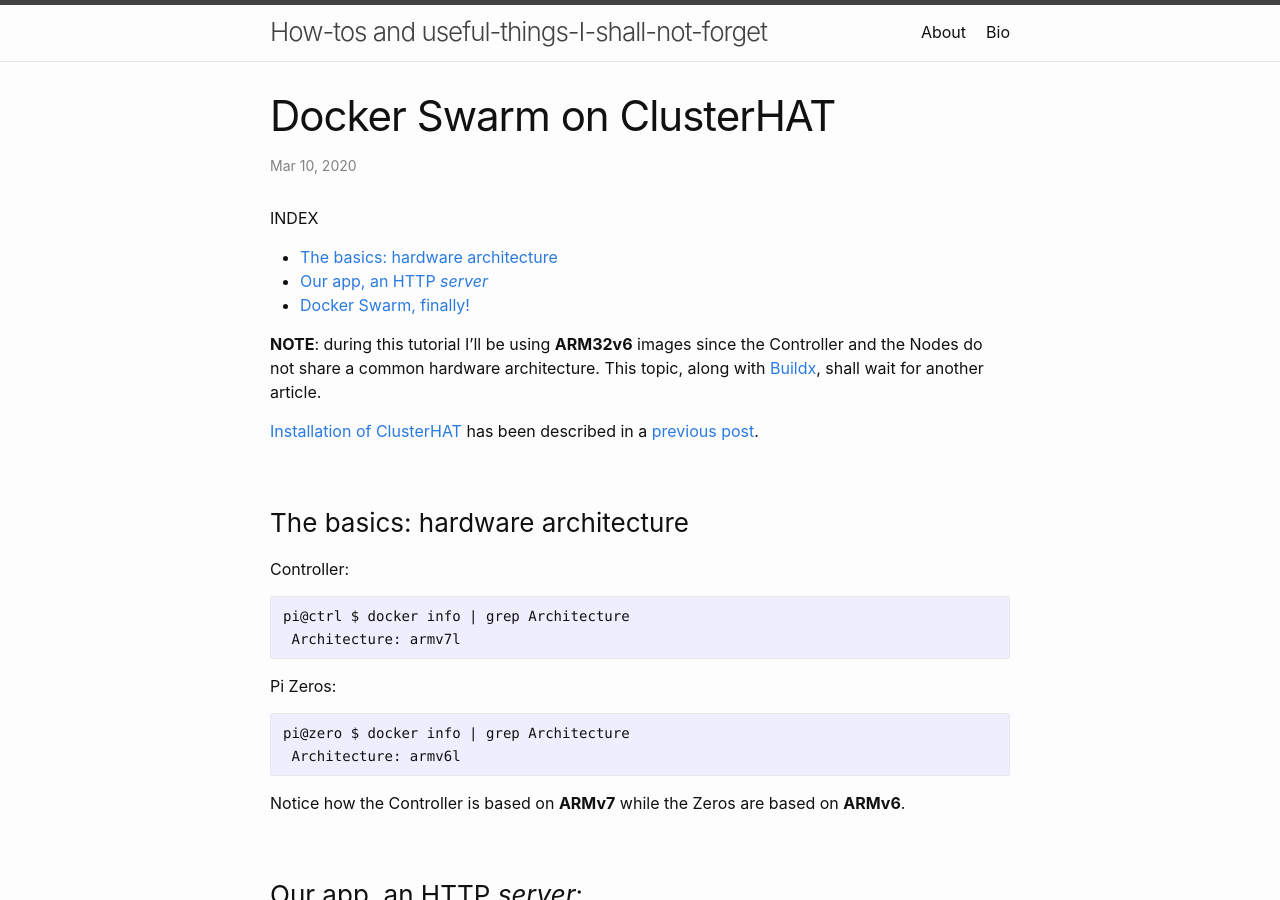
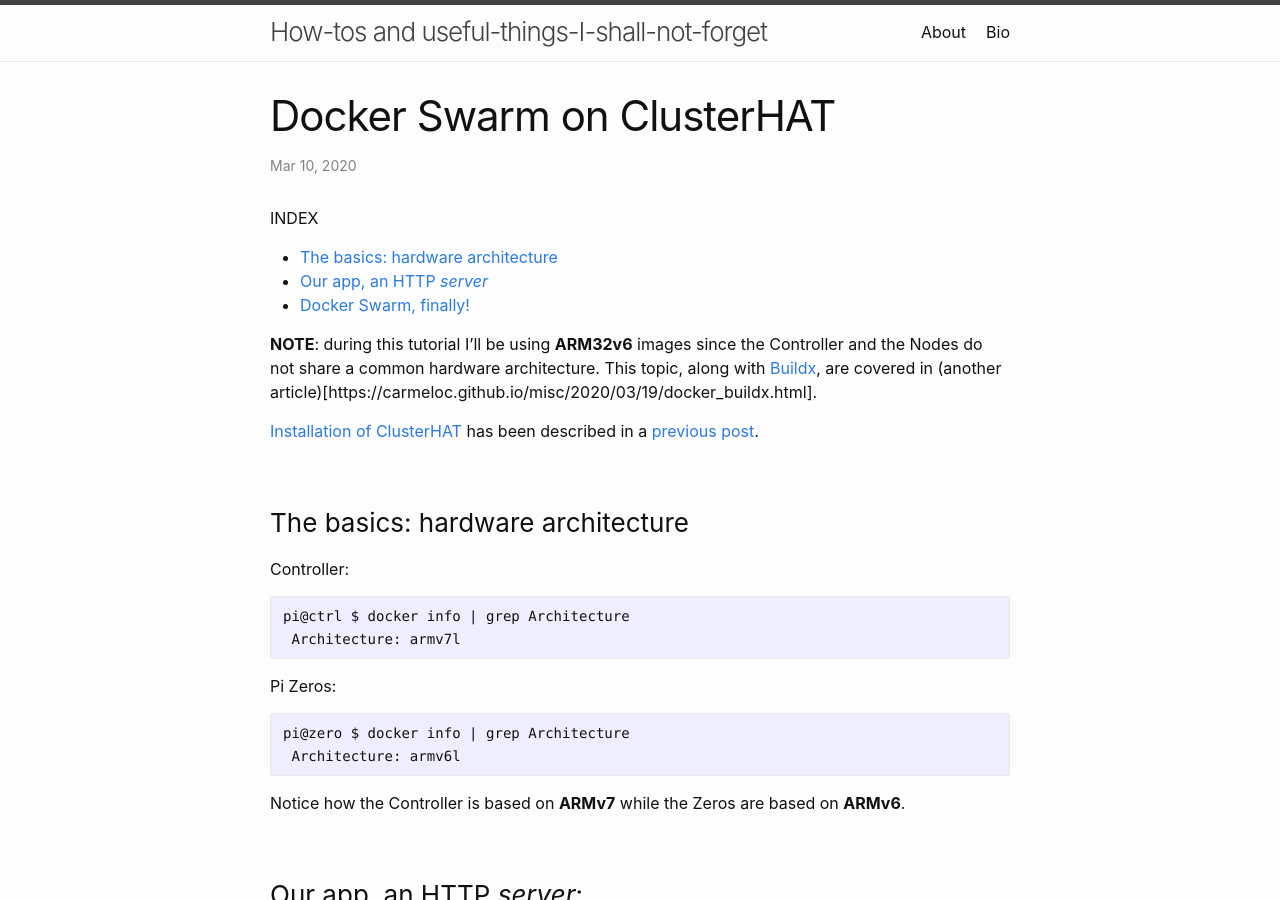
Before and after one commit to carmelo0x99/carmelo0x99.github.io, a Jekyll site: the page built from _posts/2020-03-10-docker_swarm_clusterhat.md, in a window 1280 px wide and 900 px high. Built offline with Jekyll 4.4.1, drawn with Linux system fonts in a browser that asks for light colours.

Commit message:
Edited 2020-03-10-docker_swarm_clusterhat

```diff
--- a/_posts/2020-03-10-docker_swarm_clusterhat.md
+++ b/_posts/2020-03-10-docker_swarm_clusterhat.md
@@ -9,7 +9,7 @@ INDEX
 - [Our app, an HTTP _server_](#app)
 - [Docker Swarm, finally!](#swarm)
 
-**NOTE**: during this tutorial I'll be using **ARM32v6** images since the Controller and the Nodes do not share a common hardware architecture. This topic, along with [Buildx](https://www.docker.com/blog/multi-arch-images/), shall wait for another article.
+**NOTE**: during this tutorial I'll be using **ARM32v6** images since the Controller and the Nodes do not share a common hardware architecture. This topic, along with [Buildx](https://www.docker.com/blog/multi-arch-images/), are covered in (another article)[https://carmeloc.github.io/misc/2020/03/19/docker_buildx.html].
 
 [Installation of ClusterHAT](https://carmeloc.github.io/misc/2020/03/09/raspi_clusterhat_install.html) has been described in a [previous post](https://carmeloc.github.io/misc/2020/03/09/raspi_clusterhat_install.html).
 
```
